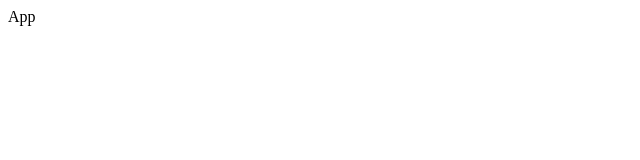
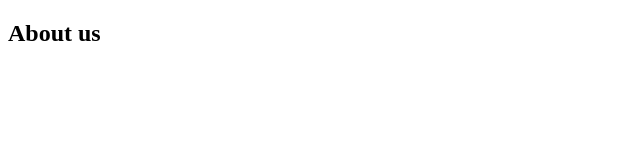
Before and after one commit to tmrexports007-collab/Tmr-Exports, a React (Vite) app: page / in a window 1280 px wide. Shown: the top 160 px of the page, without its empty margins (0-640 px from the left). Built offline with nearby package versions, Linux system fonts and the light colour scheme.

Commit message:
before pulling shifa's work

```diff
--- a/src/App.jsx
+++ b/src/App.jsx
@@ -1,8 +1,10 @@
 import React from 'react'
-
+import About from "./components/About.jsx"
 const App = () => {
   return (
-    <div>App</div>
+    <div>
+     <About/>
+    </div>
   )
 }
 
--- a/src/components/About.jsx
+++ b/src/components/About.jsx
@@ -2,7 +2,21 @@ import React from 'react'
 
 const About = () => {
   return (
-    <div>About</div>
+    <div className='font-sans'>
+       <h2 className='font-bold text-3xl '>About us</h2>
+     <div className='flex justify-center max-7xl'>
+   {/*Left side */}
+      <div>
+       <img src="" className='rounded-xl  '></img>
+      </div>
+
+      {/*Right side */}
+      <div>
+
+      </div>
+     </div>
+
+    </div>
   )
 }
 
```
